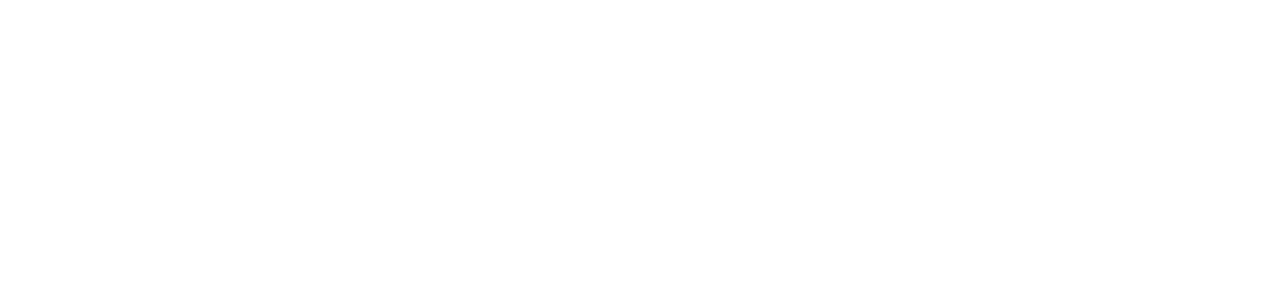
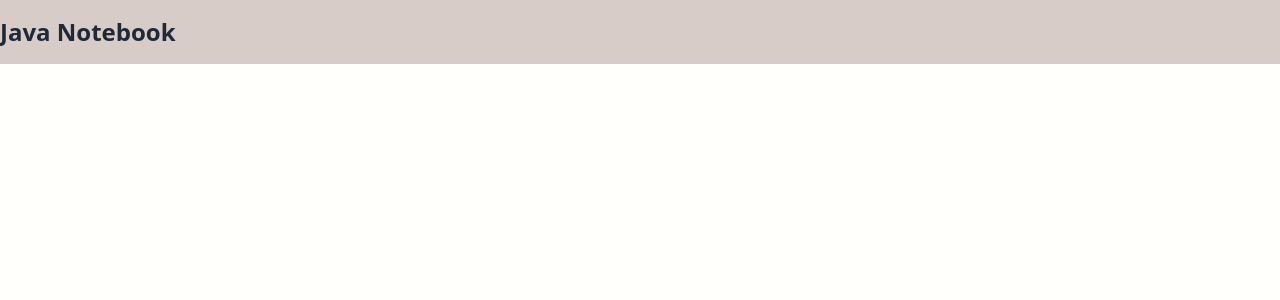
Before and after one commit to itays123/java-notebook, a React (Create React App) app in the folder frontend/: page / in a window 1280 px wide. Shown: the top 300 px of the page. Built offline with nearby package versions, Linux system fonts and the light colour scheme.

Commit message:
FEATURE: Basic header

```diff
--- /dev/null
+++ b/frontend/src/shared/Navigation/Navbar.js
@@ -0,0 +1,14 @@
+const Navbar = () => {
+    return (
+        <nav className="w-full h-full bg-cream">
+            <div className="container mx-auto flex items-center h-full">
+                <div className="flex-grow logo text-2xl font-bold text-gray-800">
+                    Java Notebook
+                </div>
+                <div className="links"></div>
+            </div>
+        </nav>
+     );
+}
+
+export default Navbar;
--- a/frontend/src/shared/Navigation/NavigationWrapper.js
+++ b/frontend/src/shared/Navigation/NavigationWrapper.js
@@ -1,8 +1,12 @@
+import Navbar from "./Navbar"
+
 const NavigationWrapper = ({ children }) => {
     return (
         <div className="app flex flex-col overflow-y-hidden h-screen">
-     <div className="header-wrapper h-16"></div>
-     <div className="content-wrapper flex-grow relative">
+     <div className="header-wrapper h-16">
+         <Navbar />
+     </div>
+     <div className="content-wrapper flex-grow relative bg-cream-light">
          { children }
      </div>
      </div>
```
